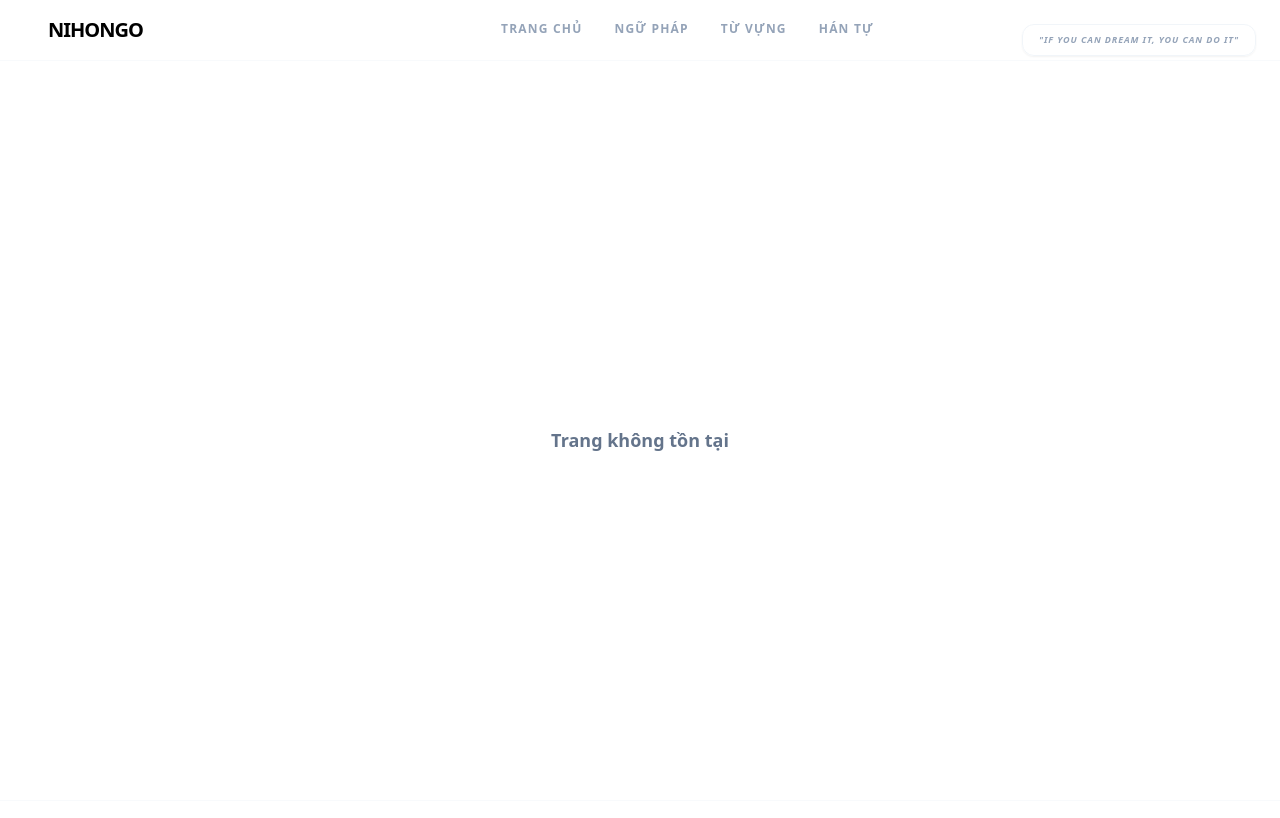
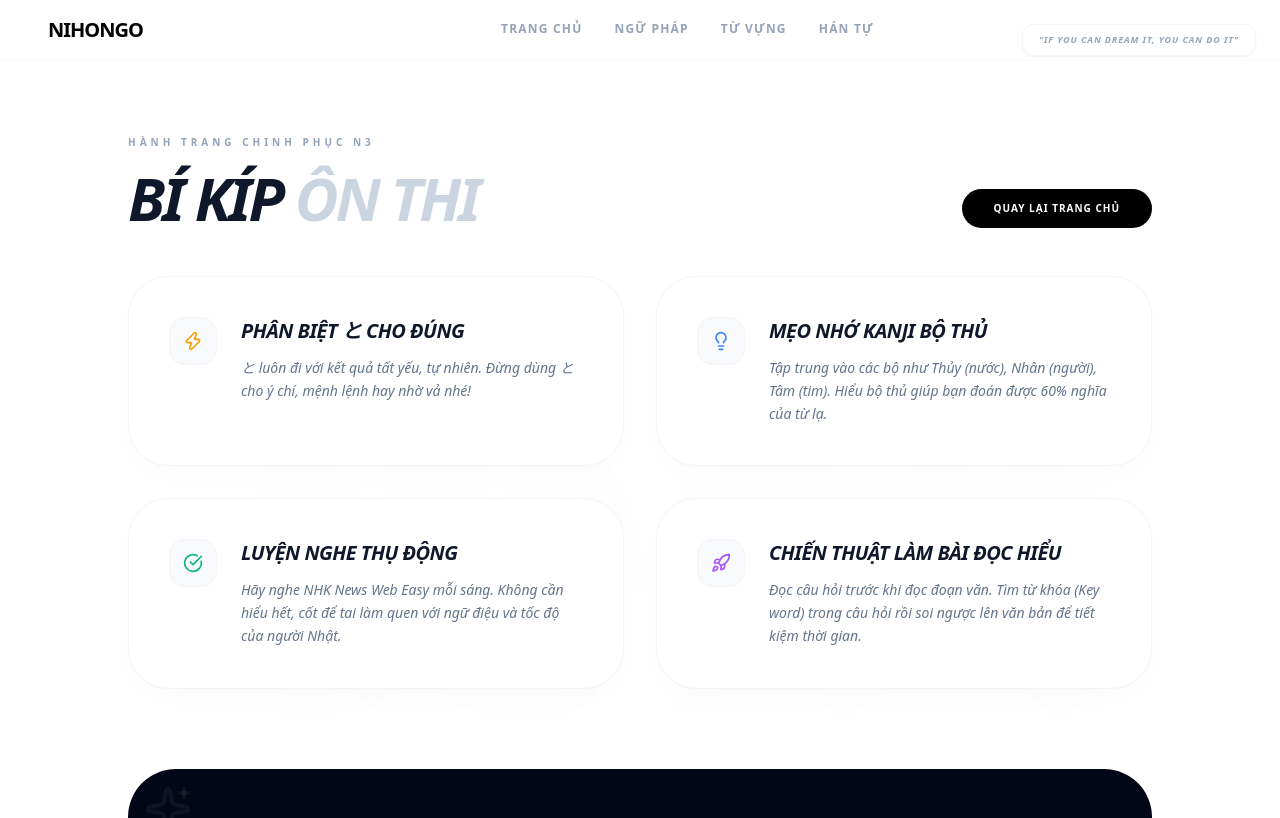
Before and after one commit to inngok/nihongo-practice, a React (Vite) app: page /tips in a window 1280 px wide. Shown: the top 818 px of the page. Built offline with nearby package versions, Linux system fonts and the light colour scheme.

Commit message:
feat: added Bí kíp (Tips) button and page; optimized Homepage layout

```diff
--- a/src/pages/home/Home.jsx
+++ b/src/pages/home/Home.jsx
@@ -1,5 +1,5 @@
 import React from 'react';
-import { Book, Languages, ArrowRight, PenTool } from 'lucide-react';
+import { Book, Languages, ArrowRight, Sparkles } from 'lucide-react';
 import { Link } from 'react-router-dom';
 
 export default function Home() {
@@ -103,7 +103,7 @@ export default function Home() {
 
         <Link
           to="/translator"
-          className="group flex-1 md:flex-none flex items-center justify-between md:justify-start gap-4 px-8 py-3 bg-slate-50 border border-slate-100 rounded-full hover:bg-white hover:border-slate-200 hover:shadow-xl hover:shadow-slate-100 transition-all duration-500 min-w-[200px]"
+          className="group flex-1 md:flex-none flex items-center justify-between md:justify-start gap-4 px-8 py-3 bg-slate-50 border border-slate-100 rounded-full hover:bg-white hover:border-slate-200 hover:shadow-xl hover:shadow-slate-100 transition-all duration-500 min-w-[180px]"
         >
           <div className="w-8 h-8 rounded-full bg-white flex items-center justify-center border border-slate-100 group-hover:bg-slate-900 group-hover:text-white transition-all">
             <Languages className="w-4 h-4" />
@@ -113,6 +113,19 @@ export default function Home() {
           </span>
           <ArrowRight className="w-3.5 h-3.5 text-slate-300 group-hover:text-slate-900 group-hover:translate-x-1 transition-all" />
         </Link>
+
+        <Link
+          to="/tips"
+          className="group flex-1 md:flex-none flex items-center justify-between md:justify-start gap-4 px-8 py-3 bg-slate-50 border border-slate-100 rounded-full hover:bg-white hover:border-slate-200 hover:shadow-xl hover:shadow-slate-100 transition-all duration-500 min-w-[180px]"
+        >
+          <div className="w-8 h-8 rounded-full bg-white flex items-center justify-center border border-slate-100 group-hover:bg-slate-900 group-hover:text-white transition-all">
+            <Sparkles className="w-4 h-4" />
+          </div>
+          <span className="text-[10px] md:text-[11px] font-black tracking-[0.3em] uppercase text-slate-400 group-hover:text-slate-900 transition-colors">
+            Bí kíp
+          </span>
+          <ArrowRight className="w-3.5 h-3.5 text-slate-300 group-hover:text-slate-900 group-hover:translate-x-1 transition-all" />
+        </Link>
       </div>
     </div>
   );
--- /dev/null
+++ b/src/pages/tips/Tips.jsx
@@ -0,0 +1,88 @@
+import React from 'react';
+import { Sparkles, Lightbulb, Zap, Rocket, CheckCircle, ArrowRight } from 'lucide-react';
+import { useNavigate } from 'react-router-dom';
+
+export default function Tips() {
+  const navigate = useNavigate();
+
+  const tips = [
+    {
+      icon: <Zap className="w-5 h-5 text-amber-500" />,
+      title: "Phân biệt と cho đúng",
+      content: "と luôn đi với kết quả tất yếu, tự nhiên. Đừng dùng と cho ý chí, mệnh lệnh hay nhờ vả nhé!"
+    },
+    {
+      icon: <Lightbulb className="w-5 h-5 text-blue-500" />,
+      title: "Mẹo nhớ Kanji bộ Thủ",
+      content: "Tập trung vào các bộ như Thủy (nước), Nhân (người), Tâm (tim). Hiểu bộ thủ giúp bạn đoán được 60% nghĩa của từ lạ."
+    },
+    {
+      icon: <CheckCircle className="w-5 h-5 text-emerald-500" />,
+      title: "Luyện nghe thụ động",
+      content: "Hãy nghe NHK News Web Easy mỗi sáng. Không cần hiểu hết, cốt để tai làm quen với ngữ điệu và tốc độ của người Nhật."
+    },
+    {
+      icon: <Rocket className="w-5 h-5 text-purple-500" />,
+      title: "Chiến thuật làm bài Đọc hiểu",
+      content: "Đọc câu hỏi trước khi đọc đoạn văn. Tìm từ khóa (Key word) trong câu hỏi rồi soi ngược lên văn bản để tiết kiệm thời gian."
+    }
+  ];
+
+  return (
+    <div className="min-h-screen bg-white flex flex-col items-center pt-44 md:pt-32 pb-20 px-4 md:px-12 font-sans relative overflow-hidden">
+
+      {/* Background Watermark */}
+      <div className="absolute top-1/2 left-1/2 -translate-x-1/2 -translate-y-1/2 text-[35vw] font-black text-slate-100 opacity-[0.03] pointer-events-none select-none leading-none z-0 whitespace-nowrap">
+        秘訣
+      </div>
+
+      <div className="w-full max-w-5xl relative z-10">
+        <div className="flex flex-col gap-12">
+          {/* Header */}
+          <div className="flex flex-col md:flex-row md:items-end justify-between gap-8">
+            <div className="space-y-4">
+              <span className="text-[10px] tracking-[0.4em] font-bold text-slate-400 uppercase">Hành trang chinh phục N3</span>
+              <h1 className="text-4xl md:text-6xl font-black text-slate-900 tracking-tighter italic uppercase">Bí kíp <span className="text-slate-300">ôn thi</span></h1>
+            </div>
+            <button
+              onClick={() => navigate('/')}
+              className="px-8 py-3 bg-black text-white text-[10px] font-black uppercase tracking-widest rounded-full hover:scale-105 transition-all self-start md:self-end"
+            >
+              Quay lại trang chủ
+            </button>
+          </div>
+
+          {/* Tips Grid */}
+          <div className="grid grid-cols-1 md:grid-cols-2 gap-6 md:gap-8">
+            {tips.map((tip, idx) => (
+              <div
+                key={idx}
+                className="bg-white p-8 md:p-10 border border-slate-100 rounded-[2.5rem] shadow-[0_10px_40px_-15px_rgba(0,0,0,0.03)] hover:shadow-[0_20px_60px_-20px_rgba(0,0,0,0.08)] transition-all duration-500 group"
+              >
+                <div className="flex items-start gap-6">
+                  <div className="w-12 h-12 bg-slate-50 rounded-2xl flex items-center justify-center border border-slate-100 group-hover:bg-slate-900 group-hover:text-white transition-all duration-500 shrink-0">
+                    {tip.icon}
+                  </div>
+                  <div className="space-y-3">
+                    <h3 className="text-xl font-black text-slate-900 uppercase italic tracking-tight">{tip.title}</h3>
+                    <p className="text-sm text-slate-500 font-medium leading-relaxed italic">
+                      {tip.content}
+                    </p>
+                  </div>
+                </div>
+              </div>
+            ))}
+          </div>
+
+          {/* Footer Info */}
+          <div className="mt-8 p-10 bg-slate-950 rounded-[3rem] text-center space-y-4 overflow-hidden relative">
+            <Sparkles className="absolute top-4 left-4 w-12 h-12 text-white/5" />
+            <Sparkles className="absolute bottom-4 right-4 w-12 h-12 text-white/5" />
+            <h2 className="text-2xl md:text-3xl font-black text-white italic uppercase tracking-tighter">Bạn đã sẵn sàng cho kỳ thi?</h2>
+            <p className="text-slate-400 text-xs md:text-sm font-medium tracking-widest uppercase">Mỗi ngày một chút, kiến xa cũng đầy tổ.</p>
+          </div>
+        </div>
+      </div>
+    </div>
+  );
+}
--- a/src/routes/RouteMap.jsx
+++ b/src/routes/RouteMap.jsx
@@ -17,6 +17,7 @@ const ExamVocab = lazy(() => import("../pages/exam/ExamVocab"));
 const TryN3 = lazy(() => import("../pages/vocabulary/TryN3/TryN3"));
 const MimikaraVocab = lazy(() => import("../pages/vocabulary/MimikaraVocab/MimikaraVocab"));
 const Translator = lazy(() => import("../pages/translator/Translator"));
+const Tips = lazy(() => import("../pages/tips/Tips"));
 
 const PageLoader = () => (
   <div className="min-h-[calc(100vh-80px)] mt-20 flex items-center justify-center bg-white">
@@ -50,7 +51,7 @@ const Layout = () => (
 const Fallback = () => (
   <div className="min-h-[calc(100vh-80px)] mt-20 flex-grow flex items-center justify-center bg-white text-slate-500 font-bold text-lg">
     <div className="text-center space-y-4">
-      <div>Trang không tồn tại</div>
+      <div>Trang đang phát triển</div>
     </div>
   </div>
 );
@@ -71,6 +72,7 @@ export default function RouteMap() {
         <Route path="/exam-pc7" element={<ExamPC7 />} />
         <Route path="/exam-pc7/vocab-comprehensive" element={<ExamVocab type="comprehensive" />} />
         <Route path="/translator" element={<Translator />} />
+        <Route path="/tips" element={<Tips />} />
         <Route path="*" element={<Fallback />} />
       </Route>
     </Routes>
```
